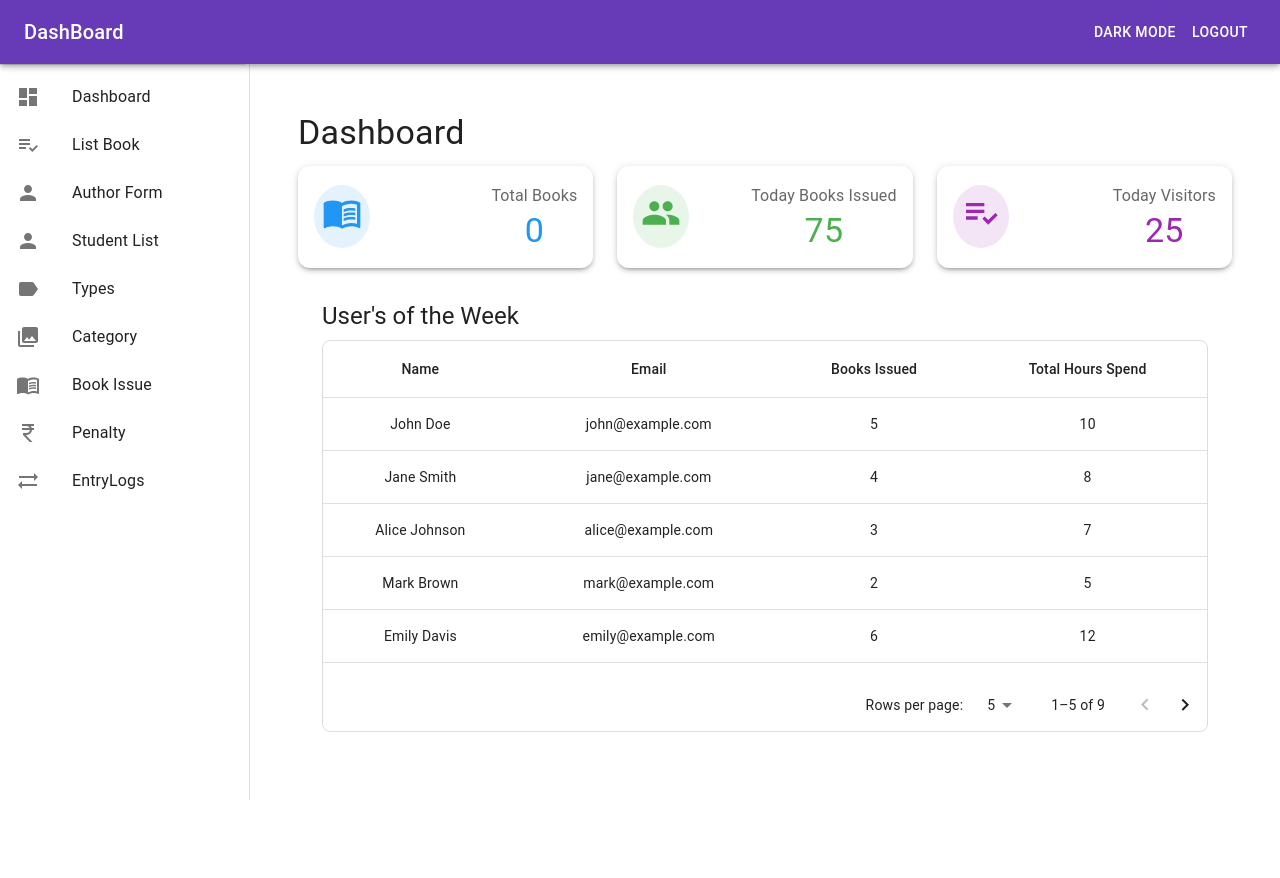
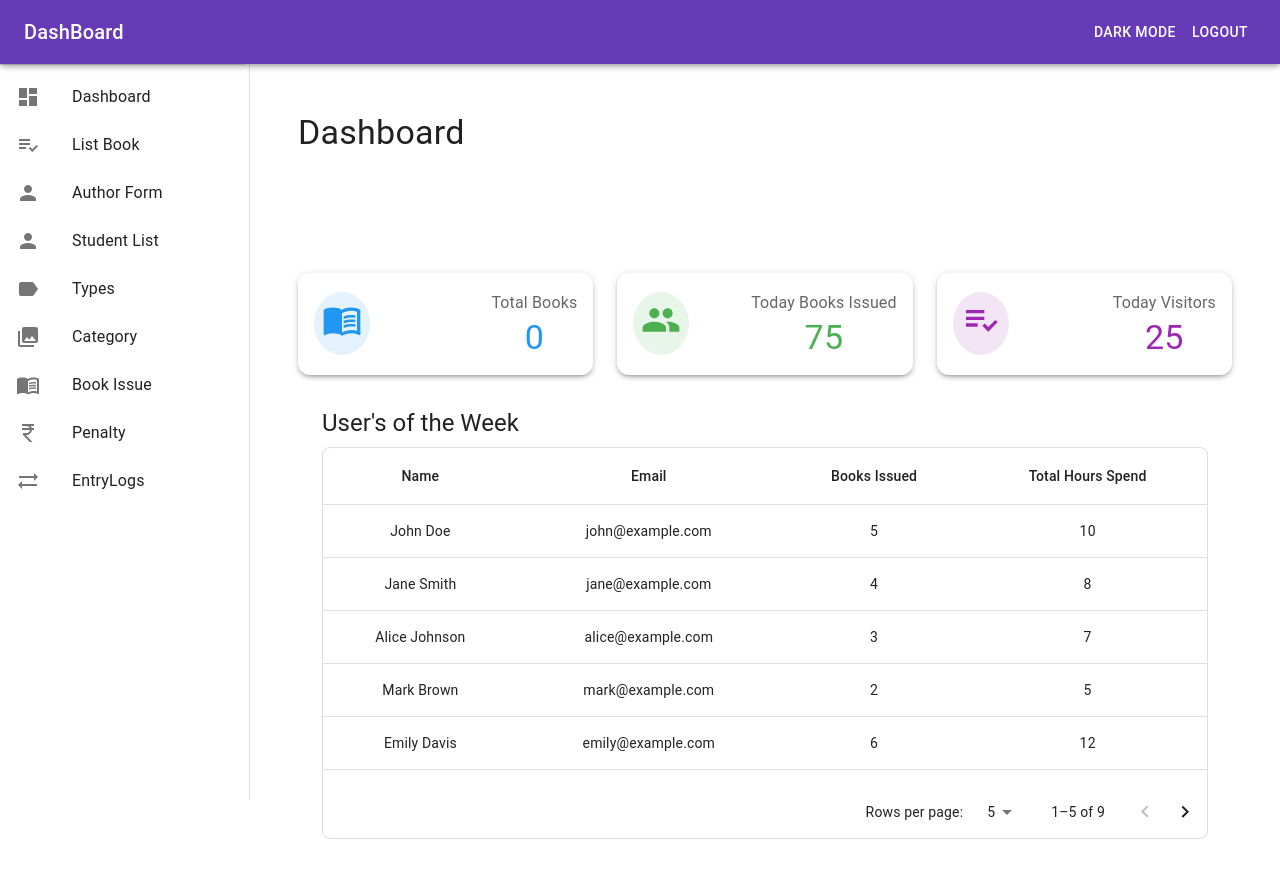
Before and after one commit to DhruvPandya2002/Library-Management-Admin-side, a React (Create React App) app: page / in a window 1280 px wide. Shown: the top 878 px of the page. Before the commit the page ends 800 px from the top, so only its background shows below. Built offline with nearby package versions, Linux system fonts and the light colour scheme; no server answers; the database is empty; sample sign-in values are in the browser's storage.

Commit message:
dashboard update

```diff
--- a/src/Dashboard.js
+++ b/src/Dashboard.js
@@ -74,6 +74,9 @@ const Dashboard = () => {
       <Typography variant="h4" gutterBottom>
         Dashboard
       </Typography>
+      <marquee width="100%" direction="left" height="100px">
+          This Project is Currently in Development Phase
+        </marquee>
       <Grid container spacing={3}>
         {/* Total Books */}
         <Grid item xs={12} sm={6} md={4}>
```
